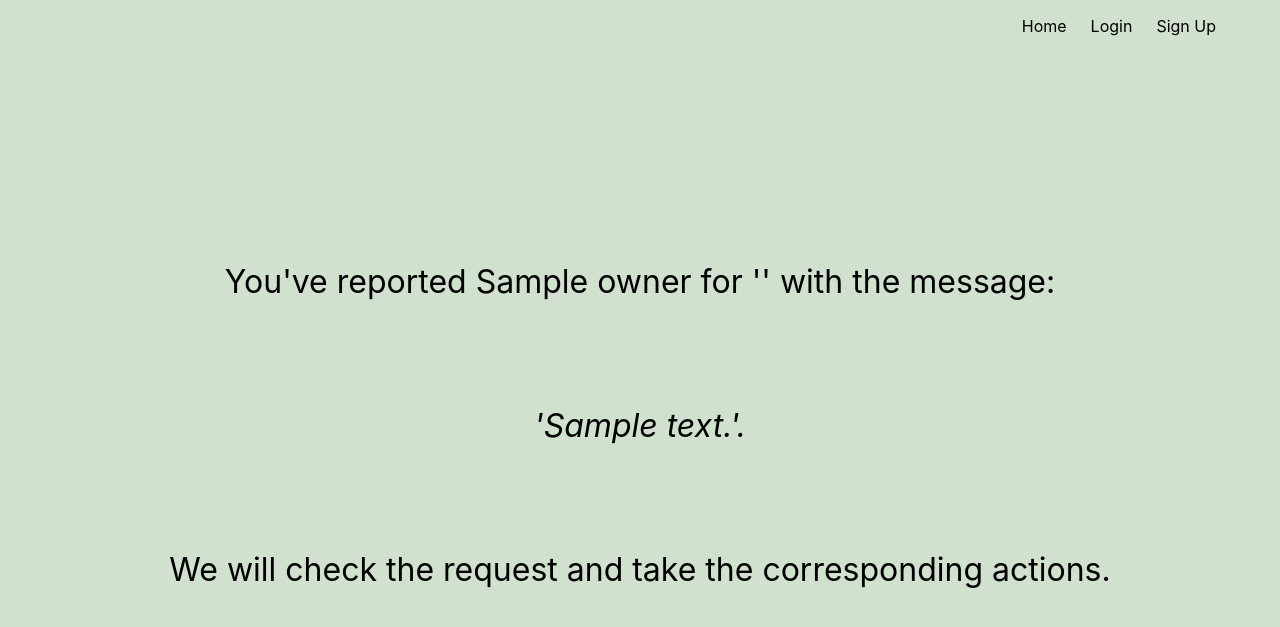
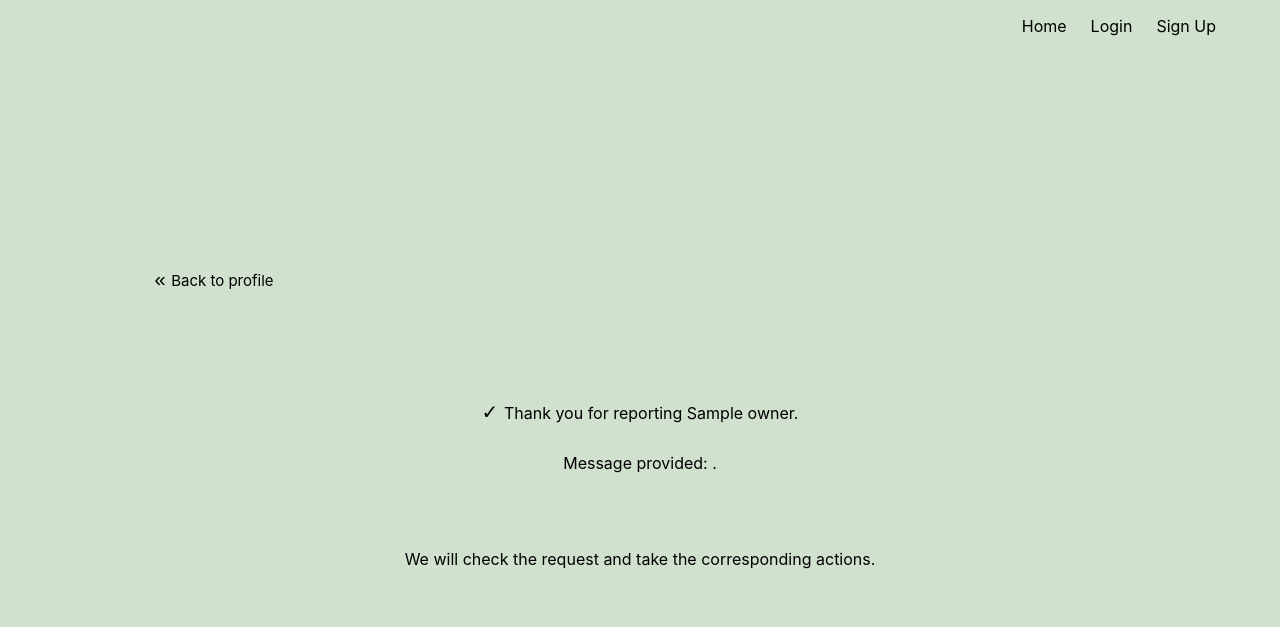
Before and after one commit to odc19/ReUse, a Flask app: template templates/finish_report_action.html in a window 1280 px wide. Shown: the top 627 px of the page. Run offline with Flask 2, Linux system fonts and the light colour scheme; the template is opened without the code that fills it: most values are stand-ins (such as "Sample title", 1, 10 or a date in 2020); some libraries are stand-ins or nearby versions.

Commit message:
Changed design of report and rate pages. Added back buttons to user's profile

```diff
--- a/templates/finish_report_action.html
+++ b/templates/finish_report_action.html
@@ -18,26 +18,51 @@
         border-radius: 2px;
         cursor: pointer;
         height:80px;
-        width:200px
+        width:300px
     }
 
     .button2:hover {
         background-color: #C4A874;
     }
 
+
+span {
+    font-family:arial;
+    font-size:20px;
+}
+
+
 </style>
 {% endblock header %}
 
 {% block base_content %}
-<div style="text-align: center; font-size: 2em; color:black;">
-    You've reported {{ owner }} for '{{ message }}' with the message:
+
+<div style="text-align: left; font-size: 1em; color:black; ">
+    <button onclick="goBack()" class="button2"><span> &laquo; </span> Back to profile</button>
+    <script>
+
+function goBack() {
+  window.history.go(-2);
+}
+
+
+    </script>
+</div>
+<br>
+<br>
+<br>
+<div style="text-align: center; font-size: 1em; color:black; ">
+    <span> &#10003 </span> Thank you for reporting {{ owner }}.
     <br>
     <br>
+    Message provided: <i> {{ message }} </i>.
     <br>
-    <i> '{{ description }}'. </i>
     <br>
     <br>
     <br>
     We will check the request and take the corresponding actions.
+    <br>
+    <br>
+    <br>
 </div>
 {% endblock base_content %}
```
Also changed, not shown: templates/finish_rating_action.html (+30 -7 lines).
